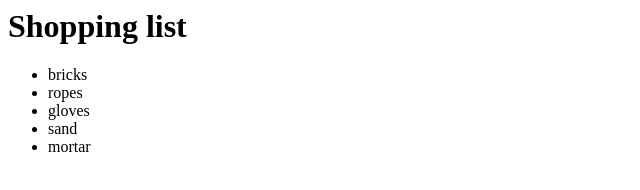
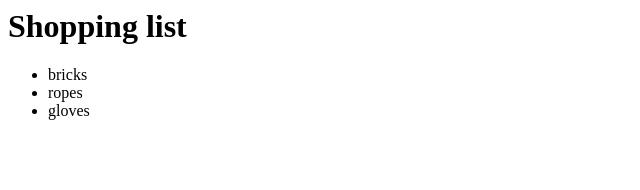
Before and after one commit to chinmainpadalkar/SampleTest, a plain HTML site: page index.html in a window 1280 px wide. Shown: the whole page, without its empty margins (0-640 px from the left). Drawn offline with Linux system fonts and the light colour scheme.

Commit message:
Deleted 2 rows

```diff
--- a/index.html
+++ b/index.html
@@ -3,6 +3,4 @@
 	<li>bricks</li>
 	<li>ropes</li>
 	<li>gloves</li>
-	<li>sand</li>
-	<li>mortar</li>
-</ul>
+	</ul>
```
